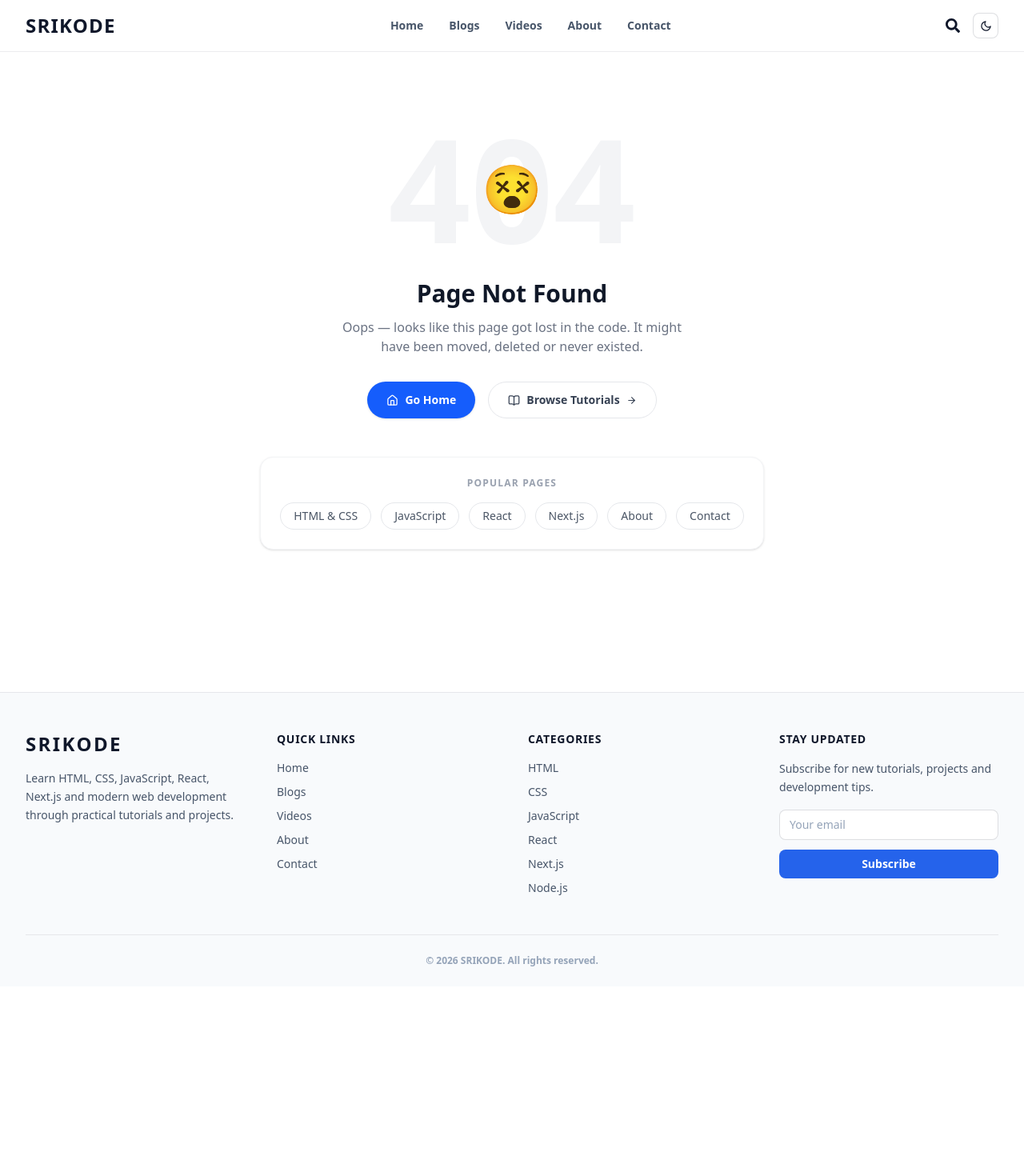
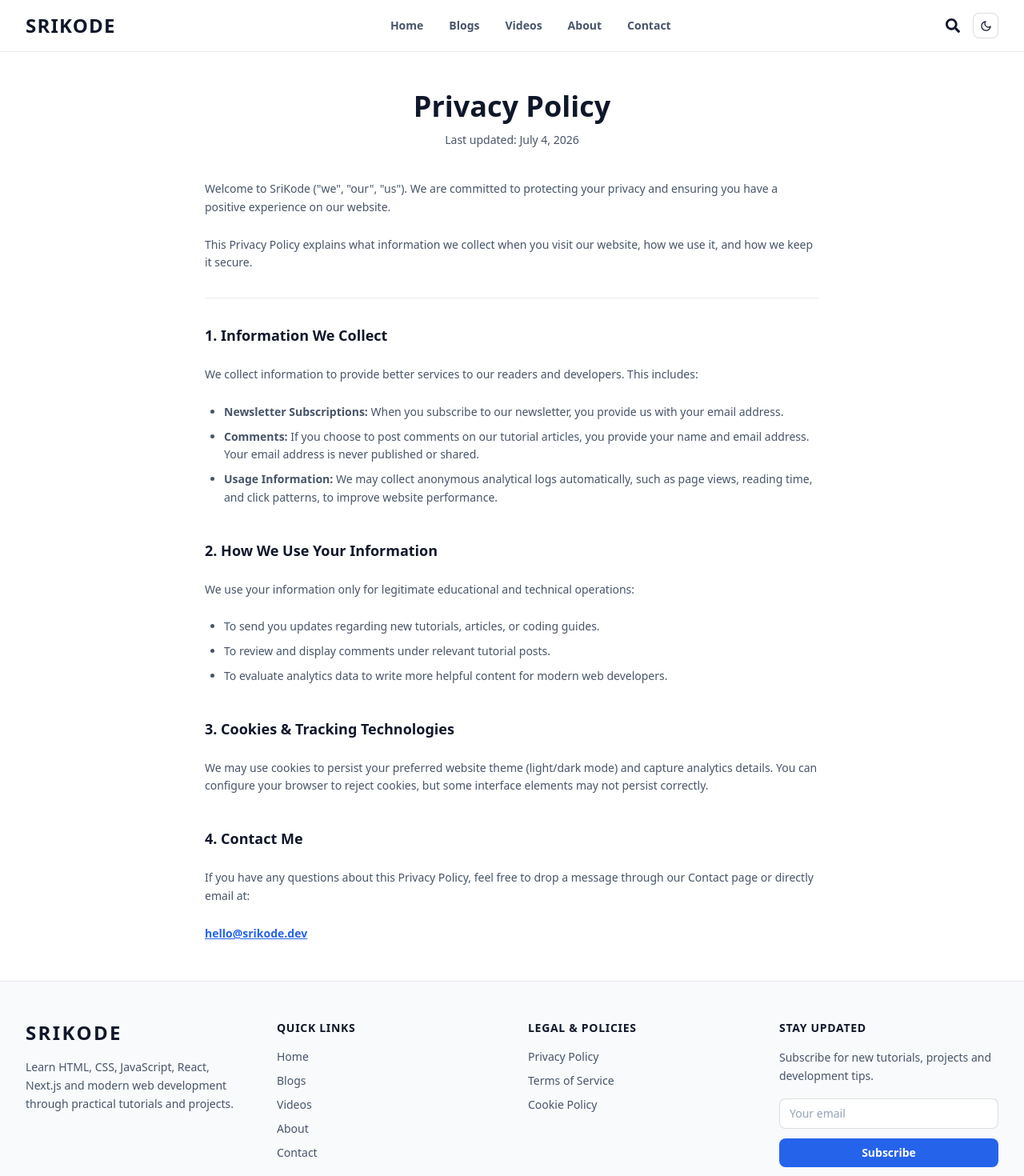
Before and after one commit to srikode-dev/sriKode, a Next.js app in the folder srikode-fe/: page /privacy-policy in a window 1280 px wide. Before the commit this address had no page. Shown: the top 1470 px of the page at 80% size. Before the commit the page ends 1233 px from the top, so only its background shows below. Built offline with nearby package versions, Linux system fonts and the light colour scheme.

Commit message:
feat: add privacy policy and terms of service pages and update site footer with links

```diff
--- a/srikode-fe/src/app/blog/[slug]/page.jsx
+++ b/srikode-fe/src/app/blog/[slug]/page.jsx
@@ -144,7 +144,7 @@ export default async function BlogDetailPage({ params }) {
               </div>
 
               {/* Cover Image Card */}
-              <div className="relative aspect-[21/9] w-full overflow-hidden rounded-2xl bg-gray-100 dark:bg-zinc-800 shadow-[0_8px_30px_rgb(0,0,0,0.03)] border border-black/[0.03] dark:border-zinc-700/30 mb-8">
+              <div className="relative aspect-[21/9] w-full overflow-hidden rounded-2xl bg-sk-bg-subtle shadow-xs border border-sk-border mb-8">
                 <Image
                   src={blog.coverImage}
                   alt={blog.title}
@@ -156,7 +156,7 @@ export default async function BlogDetailPage({ params }) {
               </div>
 
               {/* Excerpt lead */}
-              <p className="mb-8 text-lg leading-relaxed text-gray-600 dark:text-zinc-400 border-l-4 border-blue-500 pl-5 italic">
+              <p className="mb-8 text-lg leading-relaxed text-sk-text-muted border-l-4 border-sk-primary pl-5 italic">
                 {blog.excerpt}
               </p>
 
--- /dev/null
+++ b/srikode-fe/src/app/privacy-policy/page.jsx
@@ -0,0 +1,79 @@
+import Container from "@/components/shared/Container";
+
+export const metadata = {
+  title: "Privacy Policy",
+  description: "Read the Privacy Policy of SriKode to understand how we collect, protect, and use your data.",
+};
+
+export default function PrivacyPolicyPage() {
+  return (
+    <div className="py-12" style={{ backgroundColor: "var(--sk-bg)" }}>
+      <Container>
+        <div className="mx-auto max-w-3xl">
+          {/* Header */}
+          <div className="mb-10 text-center">
+            <h1 className="text-3xl font-black md:text-4xl" style={{ color: "var(--sk-text)" }}>Privacy Policy</h1>
+            <p className="mt-3 text-sm" style={{ color: "var(--sk-text-muted)" }}>
+              Last updated: July 4, 2026
+            </p>
+          </div>
+
+          {/* Content */}
+          <div className="prose-content space-y-6 text-sm leading-relaxed" style={{ color: "var(--sk-text-muted)" }}>
+            <p>
+              Welcome to SriKode (&quot;we&quot;, &quot;our&quot;, &quot;us&quot;). We are committed to protecting your privacy and ensuring you have a positive experience on our website.
+            </p>
+            <p>
+              This Privacy Policy explains what information we collect when you visit our website, how we use it, and how we keep it secure.
+            </p>
+
+            <hr className="my-8" style={{ borderColor: "var(--sk-border)" }} />
+
+            <h2 className="text-lg font-bold" style={{ color: "var(--sk-text)" }}>1. Information We Collect</h2>
+            <p>
+              We collect information to provide better services to our readers and developers. This includes:
+            </p>
+            <ul className="list-disc pl-6 space-y-2">
+              <li>
+                <strong>Newsletter Subscriptions:</strong> When you subscribe to our newsletter, you provide us with your email address.
+              </li>
+              <li>
+                <strong>Comments:</strong> If you choose to post comments on our tutorial articles, you provide your name and email address. Your email address is never published or shared.
+              </li>
+              <li>
+                <strong>Usage Information:</strong> We may collect anonymous analytical logs automatically, such as page views, reading time, and click patterns, to improve website performance.
+              </li>
+            </ul>
+
+            <h2 className="text-lg font-bold pt-4" style={{ color: "var(--sk-text)" }}>2. How We Use Your Information</h2>
+            <p>
+              We use your information only for legitimate educational and technical operations:
+            </p>
+            <ul className="list-disc pl-6 space-y-2">
+              <li>To send you updates regarding new tutorials, articles, or coding guides.</li>
+              <li>To review and display comments under relevant tutorial posts.</li>
+              <li>To evaluate analytics data to write more helpful content for modern web developers.</li>
+            </ul>
+
+            <h2 className="text-lg font-bold pt-4" style={{ color: "var(--sk-text)" }}>3. Cookies & Tracking Technologies</h2>
+            <p>
+              We may use cookies to persist your preferred website theme (light/dark mode) and capture analytics details. You can configure your browser to reject cookies, but some interface elements may not persist correctly.
+            </p>
+
+            <h2 className="text-lg font-bold pt-4" style={{ color: "var(--sk-text)" }}>4. Contact Me</h2>
+            <p>
+              If you have any questions about this Privacy Policy, feel free to drop a message through our Contact page or directly email at:
+            </p>
+            <a
+              href="mailto:hello@srikode.dev"
+              className="font-semibold underline"
+              style={{ color: "var(--sk-primary)" }}
+            >
+              hello@srikode.dev
+            </a>
+          </div>
+        </div>
+      </Container>
+    </div>
+  );
+}
--- /dev/null
+++ b/srikode-fe/src/app/terms-of-service/page.jsx
@@ -0,0 +1,68 @@
+import Container from "@/components/shared/Container";
+
+export const metadata = {
+  title: "Terms of Service",
+  description: "Read the Terms of Service of SriKode to understand our rules, guidelines, and terms.",
+};
+
+export default function TermsOfServicePage() {
+  return (
+    <div className="py-12" style={{ backgroundColor: "var(--sk-bg)" }}>
+      <Container>
+        <div className="mx-auto max-w-3xl">
+          {/* Header */}
+          <div className="mb-10 text-center">
+            <h1 className="text-3xl font-black md:text-4xl" style={{ color: "var(--sk-text)" }}>Terms of Service</h1>
+            <p className="mt-3 text-sm" style={{ color: "var(--sk-text-muted)" }}>
+              Last updated: July 4, 2026
+            </p>
+          </div>
+
+          {/* Content */}
+          <div className="prose-content space-y-6 text-sm leading-relaxed" style={{ color: "var(--sk-text-muted)" }}>
+            <p>
+              By accessing and reading SriKode (&quot;our website&quot;), you agree to comply with and be bound by the following Terms of Service.
+            </p>
+
+            <hr className="my-8" style={{ borderColor: "var(--sk-border)" }} />
+
+            <h2 className="text-lg font-bold" style={{ color: "var(--sk-text)" }}>1. Use of Content & Tutorials</h2>
+            <p>
+              All guides, blog articles, screenshots, and visual components provided on SriKode are for general educational purposes.
+            </p>
+            <ul className="list-disc pl-6 space-y-2">
+              <li>
+                <strong>Code Usage:</strong> The sample codes, repositories, and demonstration code snippets are provided under MIT-style permissions. You are encouraged to copy and use them in personal or commercial projects.
+              </li>
+              <li>
+                <strong>Text Restrictions:</strong> The written articles, text explanations, and layouts may not be repubishing or copy-pasted onto other programming blogs without direct written permission.
+              </li>
+            </ul>
+
+            <h2 className="text-lg font-bold pt-4" style={{ color: "var(--sk-text)" }}>2. Disclaimers</h2>
+            <p>
+              The tutorials and coding techniques are provided &quot;as is&quot; without any warranty or guarantees of any kind. Web APIs and code libraries (React, Next.js, etc.) evolve rapidly; while we try to keep articles accurate, we do not claim responsibility for deprecated structures, compile errors, or bugs.
+            </p>
+
+            <h2 className="text-lg font-bold pt-4" style={{ color: "var(--sk-text)" }}>3. Code Submissions & Comments</h2>
+            <p>
+              Comments posted on articles should remain professional, clear, and relevant to the coding topics. We reserve the right to remove any spam, abusive content, or advertisement links from the comments thread.
+            </p>
+
+            <h2 className="text-lg font-bold pt-4" style={{ color: "var(--sk-text)" }}>4. Contact Me</h2>
+            <p>
+              If you have any questions or feedback regarding these terms, please contact me through our Contact page or email:
+            </p>
+            <a
+              href="mailto:hello@srikode.dev"
+              className="font-semibold underline"
+              style={{ color: "var(--sk-primary)" }}
+            >
+              hello@srikode.dev
+            </a>
+          </div>
+        </div>
+      </Container>
+    </div>
+  );
+}
--- a/srikode-fe/src/components/layout/Footer.jsx
+++ b/srikode-fe/src/components/layout/Footer.jsx
@@ -1,6 +1,6 @@
 import Link from "next/link";
 import Container from "../shared/Container";
-import { categories, navLinks } from "@/data/navigation";
+import { navLinks } from "@/data/navigation";
 
 export default function Footer() {
   return (
@@ -40,22 +40,31 @@ export default function Footer() {
             </div>
           </div>
 
-          {/* Categories */}
+          {/* Legal & Policies */}
           <div>
             <h3 className="mb-4 font-bold text-sm uppercase tracking-wider text-sk-text">
-              Categories
+              Legal & Policies
             </h3>
 
             <div className="space-y-2.5">
-              {categories.slice(0, 6).map((cat) => (
-                <Link
-                  key={cat.slug}
-                  href={`/category/${cat.slug}`}
-                  className="block text-sm text-sk-text-muted hover:text-sk-primary transition-colors duration-200"
-                >
-                  {cat.name}
-                </Link>
-              ))}
+              <Link
+                href="/privacy-policy"
+                className="block text-sm text-sk-text-muted hover:text-sk-primary transition-colors duration-200"
+              >
+                Privacy Policy
+              </Link>
+              <Link
+                href="/terms-of-service"
+                className="block text-sm text-sk-text-muted hover:text-sk-primary transition-colors duration-200"
+              >
+                Terms of Service
+              </Link>
+              <Link
+                href="/privacy-policy#cookies"
+                className="block text-sm text-sk-text-muted hover:text-sk-primary transition-colors duration-200"
+              >
+                Cookie Policy
+              </Link>
             </div>
           </div>
 
```
